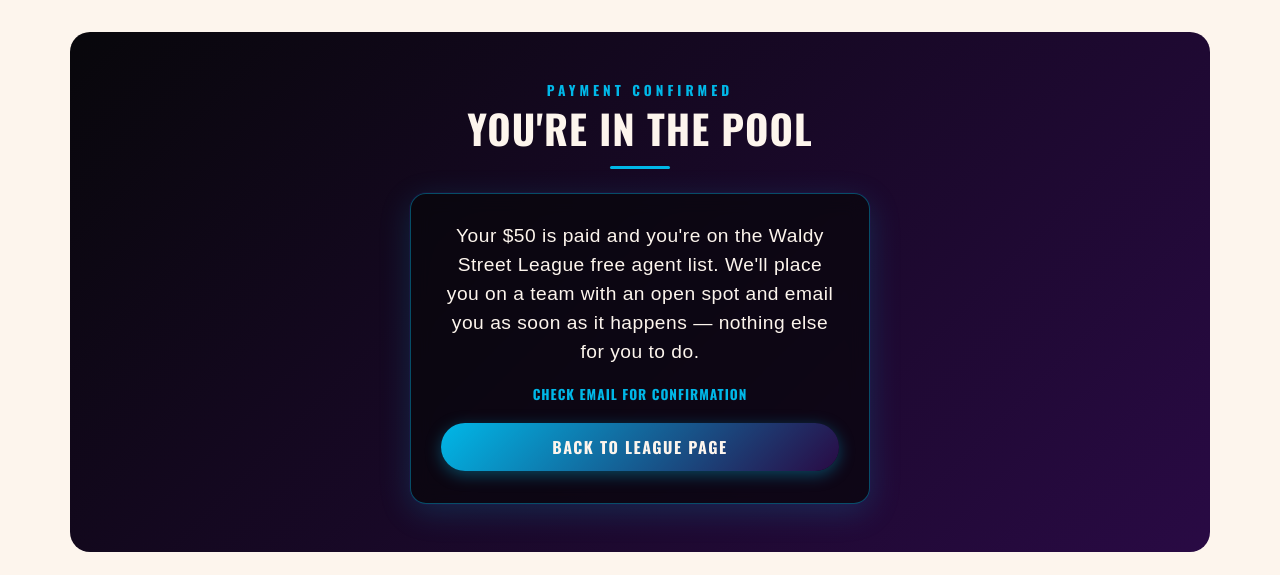
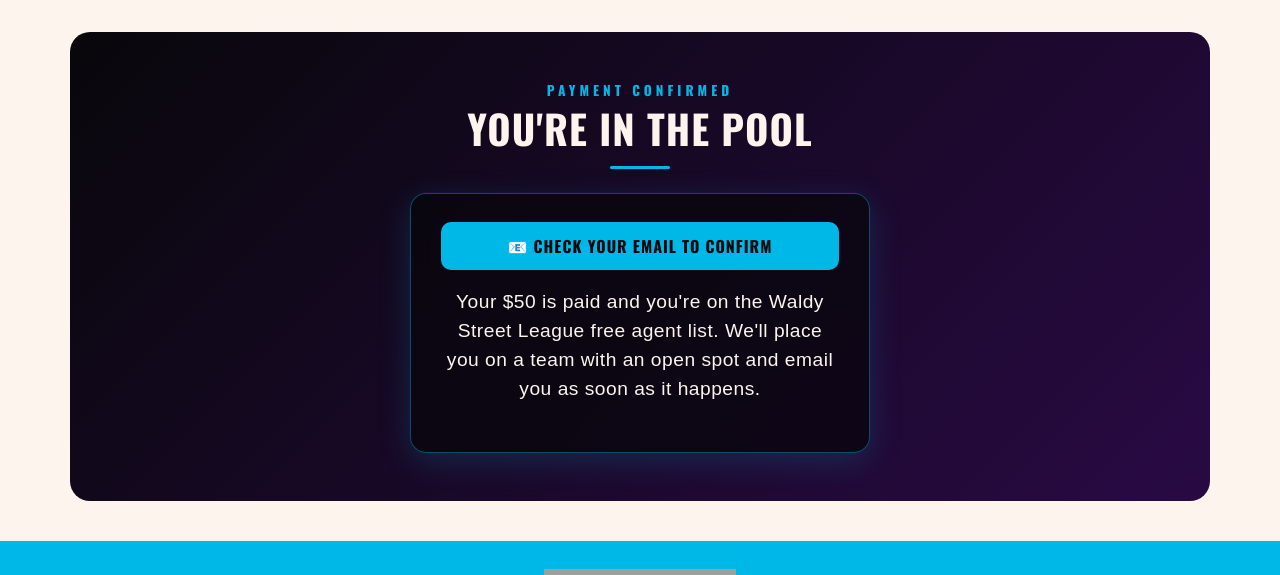
Before and after one commit to nitin-kumar290/bare_bones_soccer, a Django app: template templates/waldy_league_free_agent_success.html in a window 1280 px wide. Shown: the part 665-1240 px from the top of the page. Run offline with Django 3.2, Linux system fonts and the light colour scheme; the template is opened without the code that fills it, so the values that code supplies are empty; some libraries are stand-ins or nearby versions; grey boxes are pictures that could not be loaded.

Commit message:
Make check-your-email confirmation obvious on all payment success pages
Was a small uppercase line at the bottom, easy to miss, and on the free
agent page it directly contradicted the line above it saying nothing
else to do. Now a solid callout at the top of each of the three payment
confirmation pages (team individual, team prepay, join, free agent).
Also drops the Back to League Page button on all three, consistent
change across the board.

Co-Authored-By: Claude Sonnet 5 <noreply@anthropic.com>

```diff
--- a/templates/waldy_league_free_agent_success.html
+++ b/templates/waldy_league_free_agent_success.html
@@ -15,9 +15,8 @@
         <div class="wlr-rule"></div>
 
         <div class="wlr-card">
-            <p style="font-family:'Barlow Semi Condensed',sans-serif; color:#fdf5ed;">Your $50 is paid and you're on the Waldy Street League free agent list. We'll place you on a team with an open spot and email you as soon as it happens &mdash; nothing else for you to do.</p>
-            <p style="font-family:'Oswald',sans-serif; font-weight:700; letter-spacing:1px; text-transform:uppercase; color:#00b8e8; font-size:0.85rem; margin-top:18px;">Check Email for Confirmation</p>
-            <a href="{% url 'waldy_street_league' %}" class="btn w-100 wlr-submit-btn" style="margin-top:18px; text-decoration:none;">Back to League Page</a>
+            <div class="wlr-check-email">📧 Check Your Email to Confirm</div>
+            <p style="font-family:'Barlow Semi Condensed',sans-serif; color:#fdf5ed;">Your $50 is paid and you're on the Waldy Street League free agent list. We'll place you on a team with an open spot and email you as soon as it happens.</p>
         </div>
     </div>
 </div>
@@ -40,12 +39,10 @@
         box-shadow: 0 8px 32px rgba(0,184,232,0.18), 0 0 0 1px rgba(41,10,68,0.4);
         padding: 28px 30px 32px;
     }
-    .wlr-submit-btn {
-        background: linear-gradient(135deg, #00b8e8 0%, #290a44 100%); color:#fdf5ed;
-        font-family:'Oswald',sans-serif; font-weight:700; letter-spacing:1.5px; text-transform:uppercase;
-        border:none; border-radius:50px; padding:12px 0; display:block;
-        box-shadow: 0 4px 16px rgba(0,184,232,0.35); transition: box-shadow 0.2s ease, transform 0.2s ease;
+    .wlr-check-email {
+        font-family:'Oswald',sans-serif; font-weight:700; letter-spacing:1px; text-transform:uppercase;
+        font-size:1rem; color:#08070b; background:#00b8e8; border-radius:10px; padding:12px 16px;
+        margin-bottom:18px;
     }
-    .wlr-submit-btn:hover { box-shadow: 0 6px 22px rgba(0,184,232,0.55); transform: translateY(-1px); color:#fdf5ed; }
 </style>
 {% endblock %}
```
Also changed, not shown: templates/waldy_league_checkout_success.html (+6 -9 lines), templates/waldy_league_join_success.html (+5 -7 lines).
